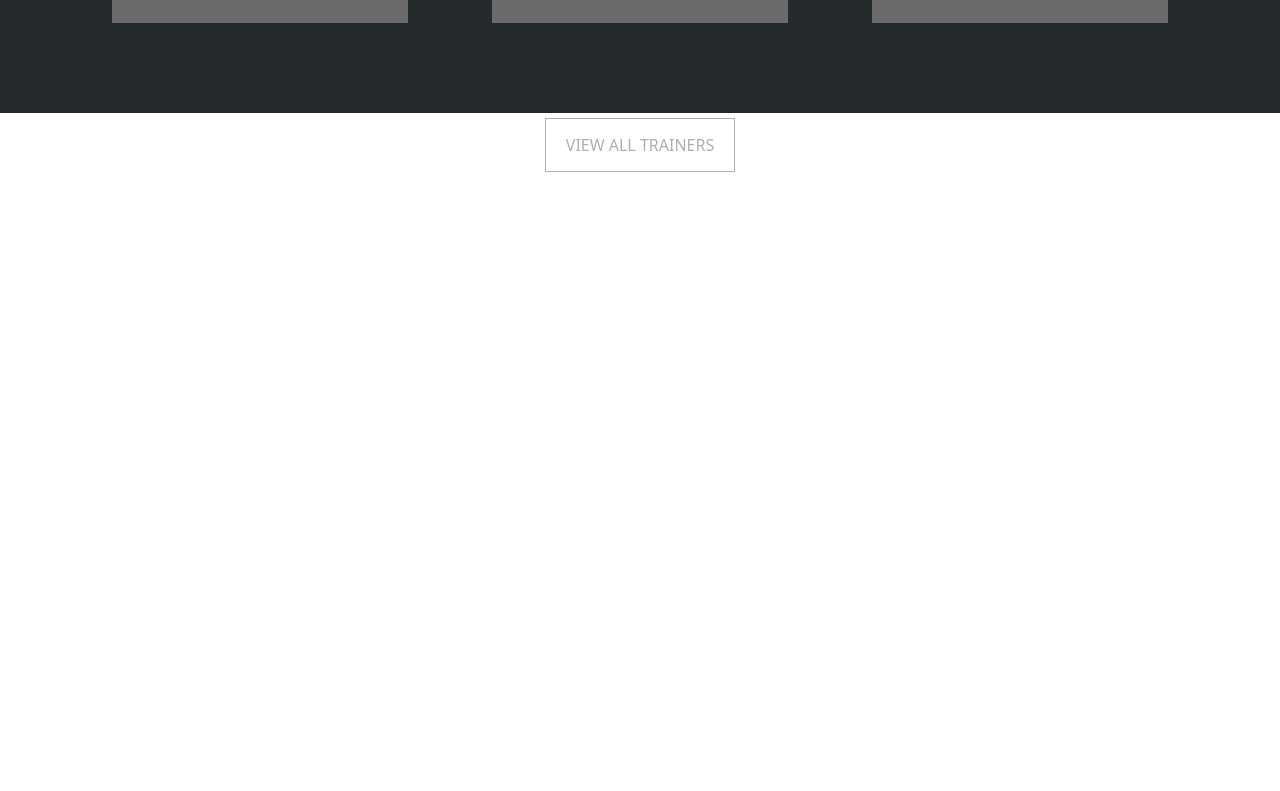
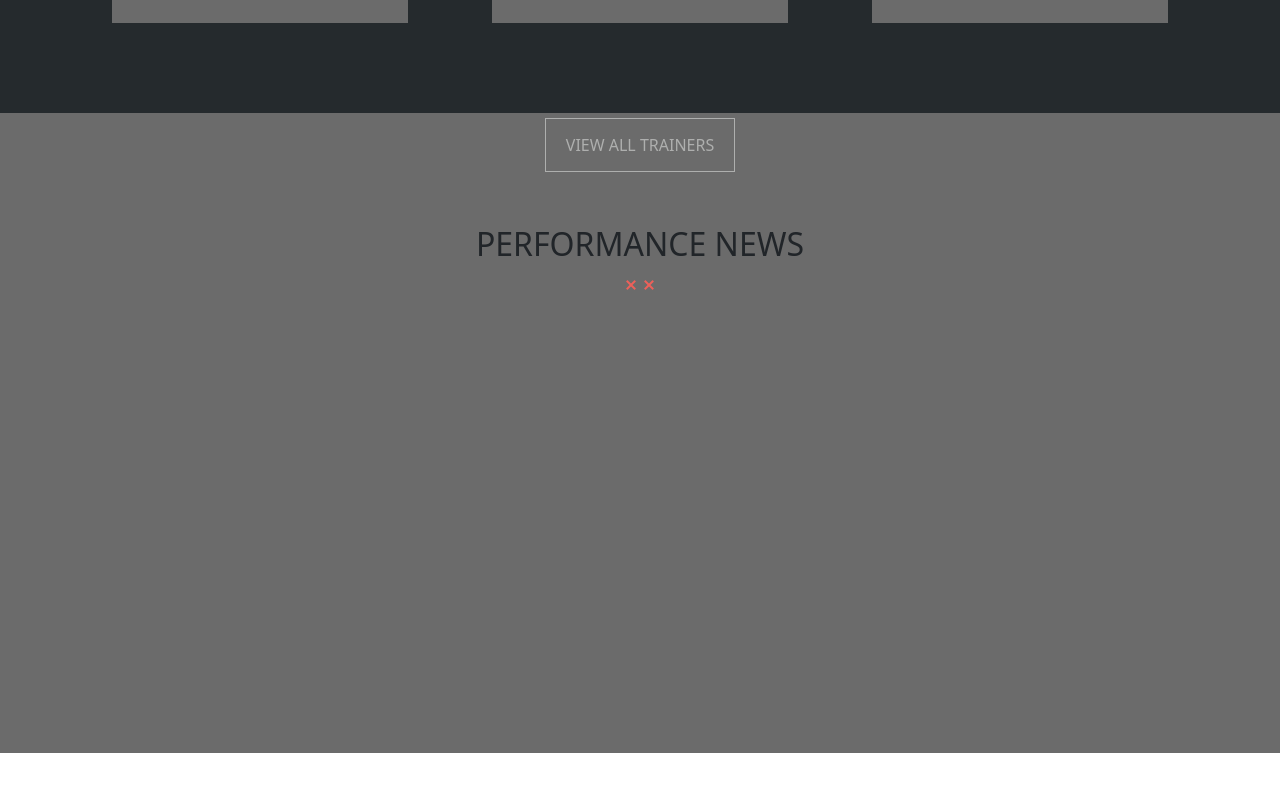
Before and after one commit to EngeneerProgram/proj-html-vuejs, a Vue app: page / in a window 1280 px wide. Shown: the part 5013-5804 px from the top of the page. Before the commit the page ends 5185 px from the top, so only its background shows below. Built offline with nearby package versions, Linux system fonts and the light colour scheme.

Commit message:
Section news implemented

```diff
--- a/src/components/MainComponent.vue
+++ b/src/components/MainComponent.vue
@@ -22,6 +22,7 @@
     <PerformanceComponent/>
     <BannerComponent/>
     <TrainersComponent/>
+    <NewsGymComponent/>
 </main>
 
 
@@ -39,6 +40,7 @@ import ReviewsComponent from "./ReviewsComponent.vue"
 import PerformanceComponent from "./PerformanceComponent.vue"
 import BannerComponent from "./BannerComponent.vue"
 import TrainersComponent from "./TrainersComponent.vue"
+import NewsGymComponent from "./NewsGymComponent.vue"
 export default {
    name: "MainComponent",
    components:{
@@ -49,7 +51,8 @@ export default {
     ReviewsComponent,
     PerformanceComponent,
     BannerComponent,
-    TrainersComponent
+    TrainersComponent,
+    NewsGymComponent,
 }
 }
 </script>
--- /dev/null
+++ b/src/components/NewsGymComponent.vue
@@ -0,0 +1,64 @@
+<template>
+  <div class="container-fluid container-news">
+    <div class="container center-card">
+      <div>
+           <font-awesome-icon class="ico-down" icon="fa-solid fa-caret-down" />
+        </div>
+
+        <h2>PERFORMANCE NEWS</h2>
+        <span class="img-x text-center"><img class="text-center" width="30px" src="../assets/img/divider-xx-red.png" alt=""></span>
+    </div>
+  </div>
+</template>
+
+
+<script>
+export default {
+  name: "NewsGymComponent",
+};
+</script>
+<style lang="scss">
+.container-news {
+  height: 80vh;
+  background-color: #6b6b6b;
+  display:flex;
+
+
+  }
+
+  .center-card{
+      display: flex;
+    flex-direction: column;
+    flex-wrap: wrap;
+    align-content: center;
+    padding-top:7rem;
+  }
+
+
+
+
+
+
+
+
+
+
+
+
+
+
+.ico-down{
+       color: #252a2d;;
+
+        position:absolute;
+        font-size: 70px;
+        top:6100px;
+        left:50%;
+    }
+
+
+
+
+
+
+</style>
--- a/src/components/TrainersComponent.vue
+++ b/src/components/TrainersComponent.vue
@@ -99,6 +99,10 @@ export default {
 .col{
     display:Flex;
     flex-direction: column;
+    width: 370px;
+        height: 550px;
+
+        margin:30px;
 }
 
 .thumb{
@@ -154,12 +158,7 @@ export default {
 
     }
 
-    .col{
-        width: 370px;
-        height: 550px;
 
-        margin:30px;
-    }
 
 }
 </style>
```
